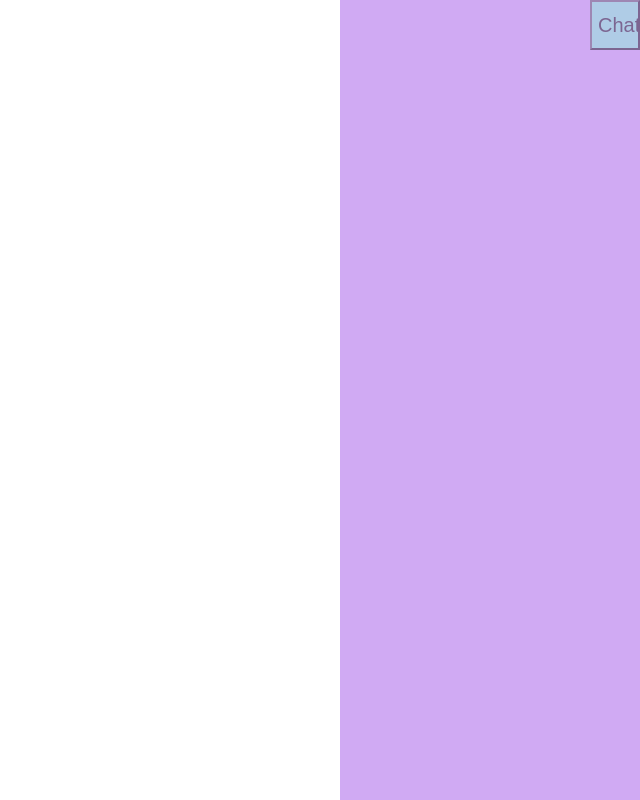
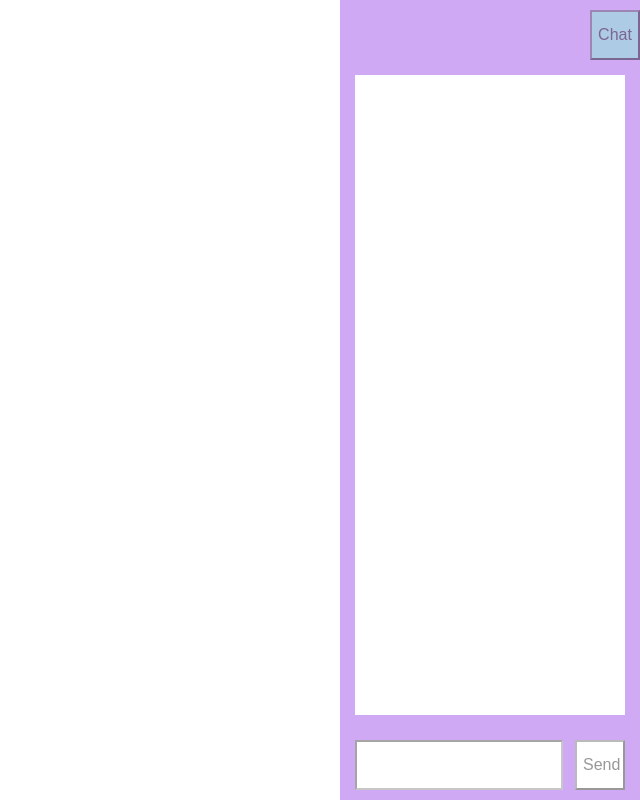
Before and after one commit to h4k4s4m/NetflixNChat, a browser extension: page test.html in a window 1280 px wide. Both pictures are taken after a click on the button "Chat". Shown: the whole page, without its empty margins (640-1280 px from the left). Drawn offline with Linux system fonts and the light colour scheme.

Commit message:
Basic GUI and dummy logic created

```diff
--- a/content.js
+++ b/content.js
@@ -6,8 +6,40 @@ var Butt = $('<button/>',
             $(".main-window").toggle()
         }
     });
-Butt.addClass("main-butt")
-$(document.body).append(Butt)
+Butt.addClass("main-butt");
+$(document.body).append(Butt);
 
-var chat = $('<div style="display:none" class="main-window"> <div/>');
-$(document.body).append(chat)
+//Creates and adds chat window
+var chat_main = $('<div style="display:none" class="main-window"> <div/>');
+$(document.body).append(chat_main);
+
+//Creates and adds chat window
+var chat_text = $('<div class="text-window"> <div/>');
+$(".main-window").append(chat_text);
+
+//Create and adds the input field and submit button
+var input = $('<input class="chat-input" type="text">');
+input.keypress((e) => {
+    if (e.key == "Enter") {
+        if ($(".chat-input").val().length > 0) {
+            $(".text-window").append("<p class='message' >Sahm: " + $(".chat-input").val() + "</p>");
+            $(".chat-input").val("");
+        }
+    }
+})
+$(".main-window").append(input);
+
+//submit button logic
+var butt2 = $('<button/>',
+    {
+        text: 'Send',
+        click: function () {
+            if ($(".chat-input").val().length > 0) {
+                $(".text-window").append("<p class='message' >Sahm: " + $(".chat-input").val() + "</p>");
+                $(".chat-input").val("");
+            }
+        }
+
+    });
+butt2.addClass("chat-butt");
+$(".main-window").append(butt2);
--- a/styles.css
+++ b/styles.css
@@ -1,13 +1,13 @@
 .main-butt{
     position: absolute;
-    top: 0;
+    top: 10px;
     right: 0;
     height: 50px;
     width: 50px;
     background-color: aquamarine;
     color: black;
     font-family: fantasy;
-    font-size: 20px;
+    font-size: 16px;
     z-index: 3;
     opacity: 0.4;
     transition: opacity, .5s;
@@ -33,3 +33,61 @@
 .main-window:hover{
     opacity: 1;
 }
+
+.main-window:hover{
+    opacity: 1;
+}
+
+.text-window{
+    position: relative;
+    top: 75px;
+    margin: auto;
+    height: 80%;
+    width: 270px;
+    background-color: white;
+    color: black;
+    font-family: fantasy;
+    font-size: 1.2rem;
+    z-index: 2;
+    transition: opacity, .5s;
+    overflow-y: auto;
+}
+.text-window:hover{
+    opacity: 1;
+}
+
+.chat-input{
+    position: absolute;
+    bottom: 10px;
+    left: 15px;
+    margin: auto;
+    height: 44px;
+    width: 200px;
+    background-color: white;
+    color: black;
+    font-family: fantasy;
+    font-size: 1.2rem;
+    z-index: 2;
+    transition: opacity, .5s;
+}
+
+.chat-butt{
+    text-align: center;
+    position: absolute;
+    bottom: 10px;
+    right: 15px;
+    margin: auto;
+    height: 50px;
+    width: 50px;
+    background-color: white;
+    color: black;
+    font-family: fantasy;
+    font-size: 16px;
+    z-index: 2;
+    transition: opacity, .5s;
+}
+
+.message{
+    margin-top: 0px;
+    margin-bottom: 15px;
+}
```
Lines whose indentation alone changed are shown as unchanged.
